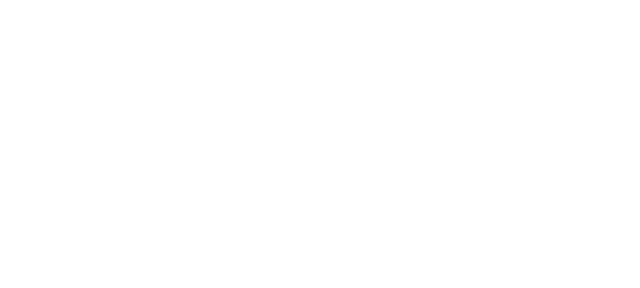
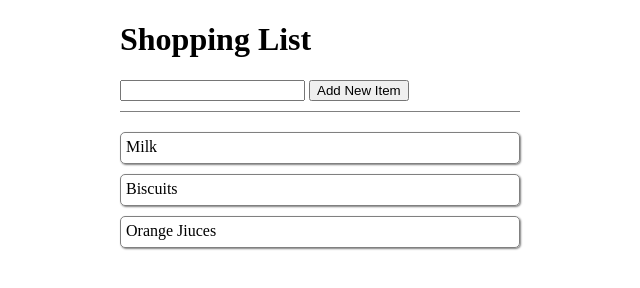
Before and after one commit to ecamellini/WD0222-U1-D12, a plain HTML site: page index.html in a window 1280 px wide. Shown: the whole page, without its empty margins (320-960 px from the left). Drawn offline with Linux system fonts and the light colour scheme.

Commit message:
Adding list example

```diff
--- a/index.html
+++ b/index.html
@@ -6,10 +6,67 @@
   <meta http-equiv="X-UA-Compatible" content="IE=edge">
   <meta name="viewport" content="width=device-width, initial-scale=1.0">
   <title>WD0222 - Unit 1 - Day 12</title>
+
+  <style>
+    #container {
+      max-width: 400px;
+      margin: 0 auto;
+    }
+
+    #list-inputs {
+      padding-bottom: 10px;
+      margin-bottom: 20px;
+      border-bottom: 1px solid grey;
+    }
+
+    .item {
+      box-shadow: 1px 1px 2px grey;
+      border: 1px solid grey;
+      border-radius: 5px;
+      margin-bottom: 10px;
+      padding: 5px;
+      height: 20px;
+    }
+  </style>
 </head>
 
 <body>
+  <div id="container">
+    <h1>Shopping List</h1>
+    <div id="list-inputs">
+      <input id="item-text-input" type="text" />
+      <button onclick="addListItem()">Add New Item</button>
+      <!--
+      HTML comes with many input tags. For example:
+      <input id="date" type="date" />
+      <input id="color" type="color" />
+      <input id="checkbox" type="checkbox" />
+      <input id="password" type="password" />
 
+      You can get .value from all of them to get the info provided by the user.
+      For the checkbox, use .checked.
+      Look on MDN for info about other inputs.
+      -->
+    </div>
+    <div id="list-items">
+      <div class="item">Milk</div>
+      <div class="item">Biscuits</div>
+      <div class="item">Orange Jiuces</div>
+    </div>
+  </div>
+  <script>
+    function addListItem() {
+      // 1) We create the new node.
+      newItemNode = document.createElement('div')
+
+      // 2) We customize it.
+      newItemNode.innerText = "Pasta"
+      newItemNode.classList.add('item')
+
+      // 3) We attach it to the DOM. To the parent node.
+      document.getElementById('list-items').appendChild(newItemNode)
+    }
+  </script>
 </body>
 
 </html>
```
